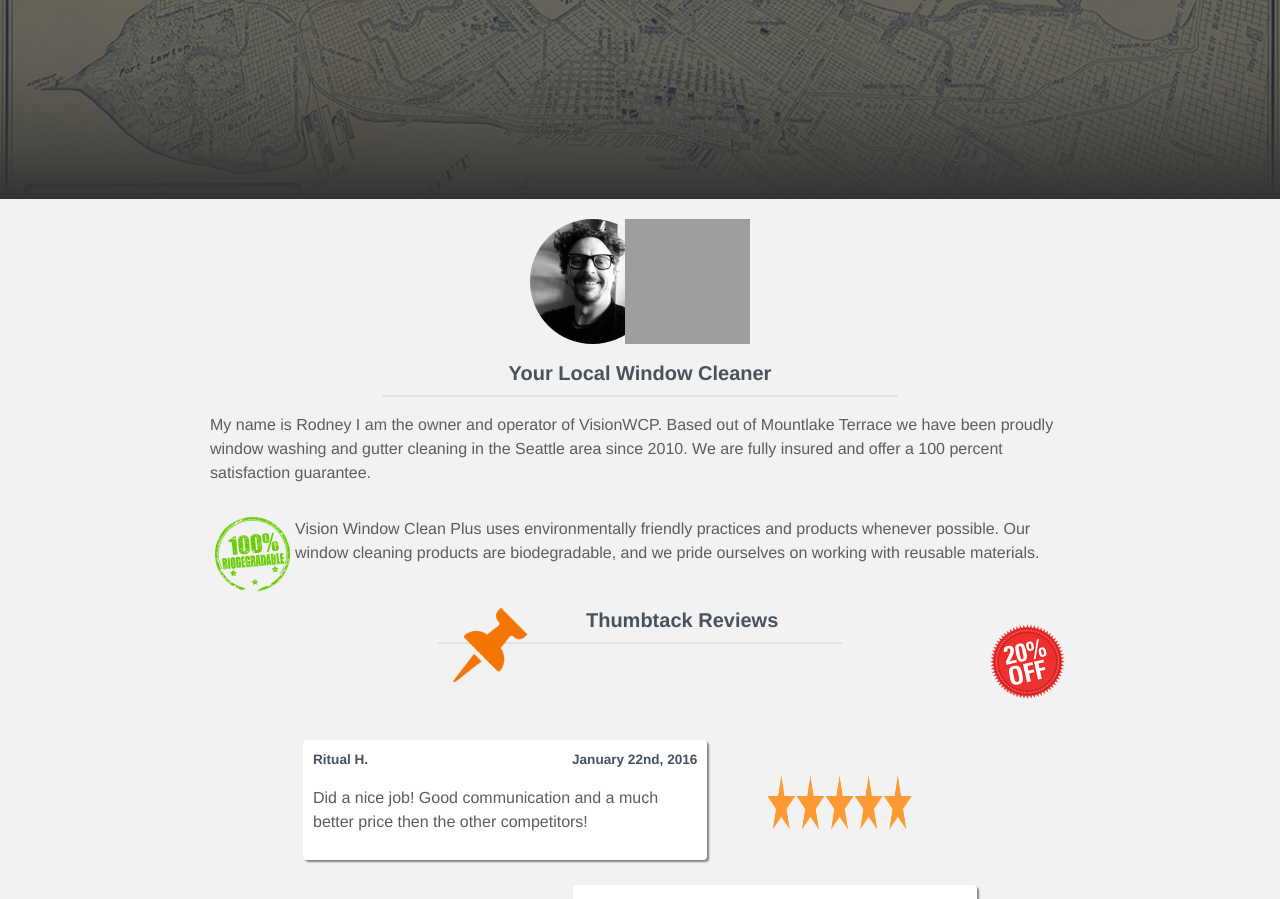
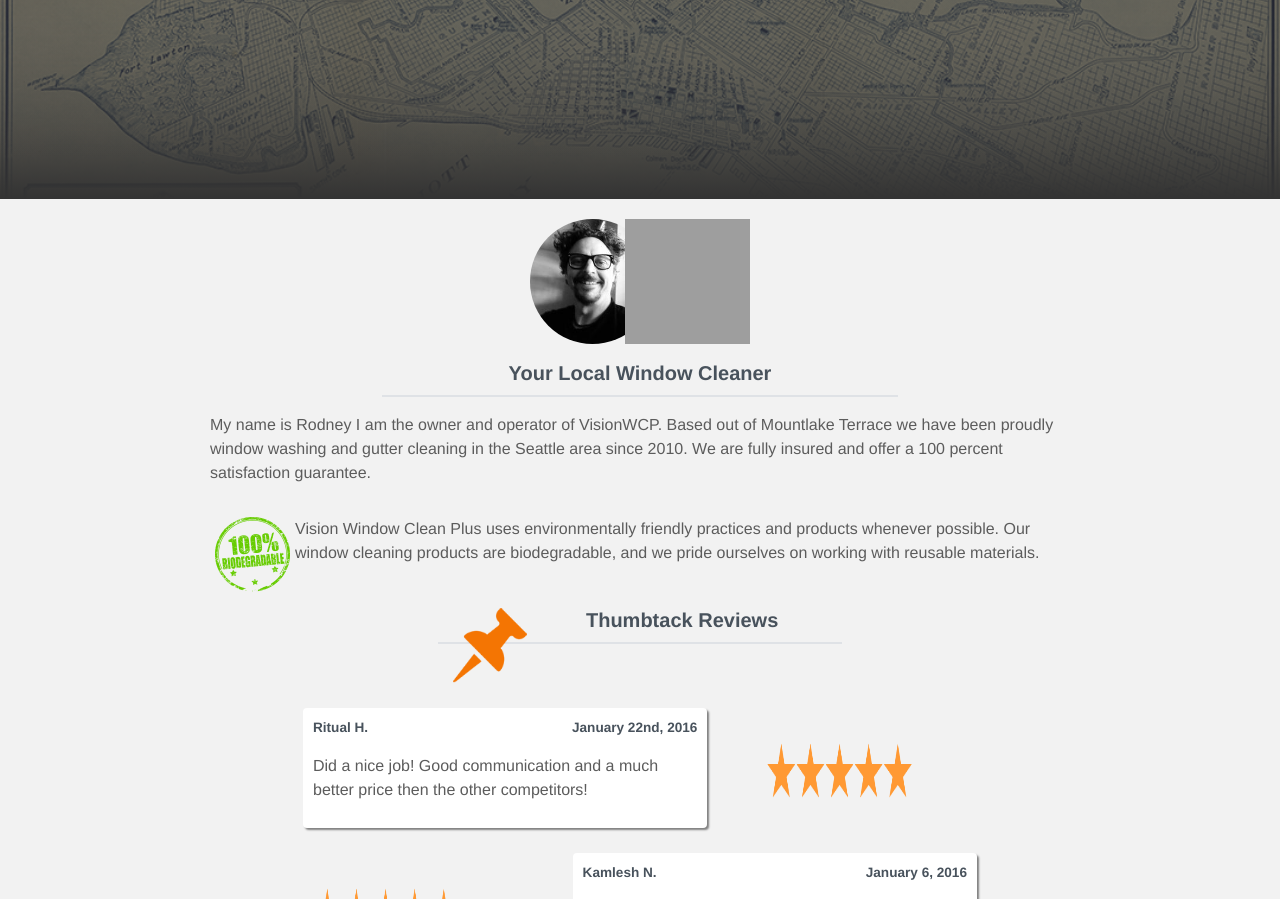
Before and after one commit to visionwcp/visionwcp, a plain HTML site: page index.html in a window 1280 px wide. Shown: the part 201-1100 px from the top of the page. Drawn offline with Linux system fonts and the light colour scheme; grey boxes are pictures that could not be loaded; a script that the page names is missing; a web font is replaced by a local one.

Commit message:
remove 20%

```diff
--- a/index.html
+++ b/index.html
@@ -28,7 +28,6 @@
       <p>My name is Rodney I am the owner and operator of VisionWCP.   Based out of Mountlake Terrace we have been proudly window washing and gutter cleaning in the Seattle area since 2010. We are fully insured and offer a  100 percent satisfaction guarantee.</p>
       <div class="biodegradable">
       <p><img src="img/biodegradable.png" class="space-s">Vision Window Clean Plus uses environmentally friendly practices and products whenever possible. Our window cleaning products are biodegradable,  and we pride ourselves on working with reusable materials.</p>
-      <p><a href="contact.html"><img src="img/20-off.png" class="space-s"></a>
     <section class="secondary-content resume">
       <h3 class="center border-b">Thumbtack Reviews<img src="img/thumbtack.png" class="thumb space-s"></h3>
       <div class="review">
```
